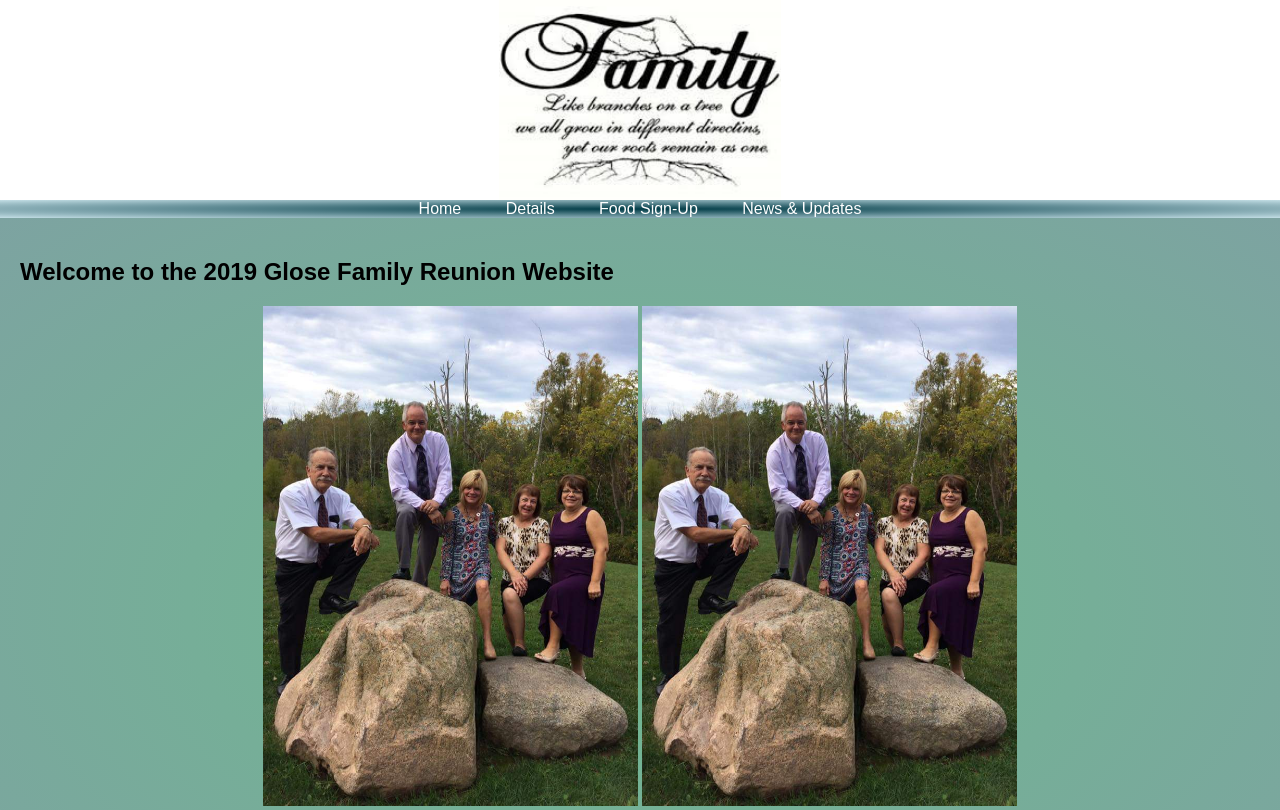
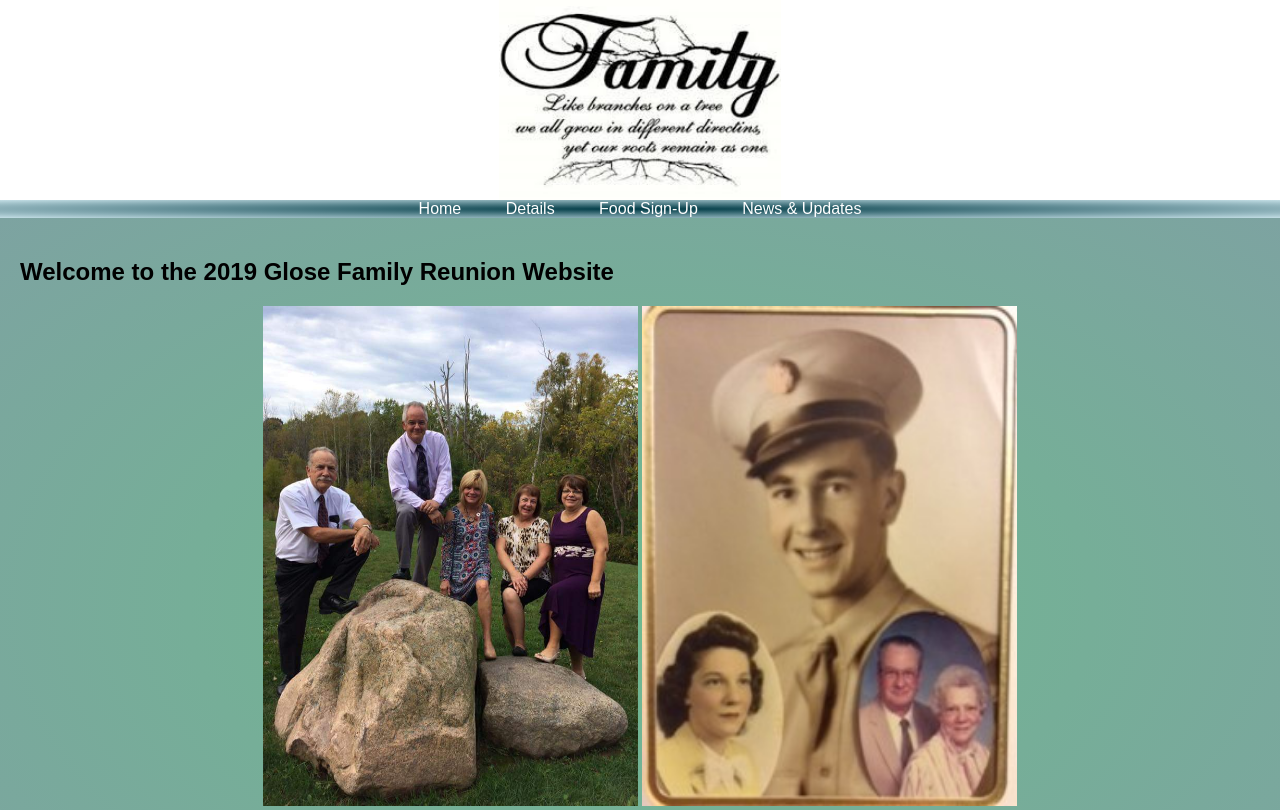
Before and after one commit to jprorok/glosefamilysite, a plain HTML site: page index.html in a window 1280 px wide. Shown: the top 810 px of the page. Drawn offline with Linux system fonts and the light colour scheme; a script that the page names is missing.

Commit message:
Add Glose grandparents photo

```diff
--- a/index.html
+++ b/index.html
@@ -38,7 +38,7 @@
             <h2>Welcome to the 2019 Glose Family Reunion Website</h2>
             <div class = "box">
                 <img src = "images/siblings.jpg", class = "fakeimg">
-                <img src = "images/siblings.jpg", class = "fakeimg">
+                <img src = "images/gloseparents.jpg", class = "fakeimg">
             </div>
             <h4>Check out the "Details" page in the menu above for date, time and location information. You'll also find relevant contact information there.</h4>
 	    <h4>To sign up for your dish-to-pass, head on over to the "Food Sign-Up" page in the menu. We look forward to seeing everyone there.</h4>
```
Also changed, not shown: images/gloseparents.JPG (added).
